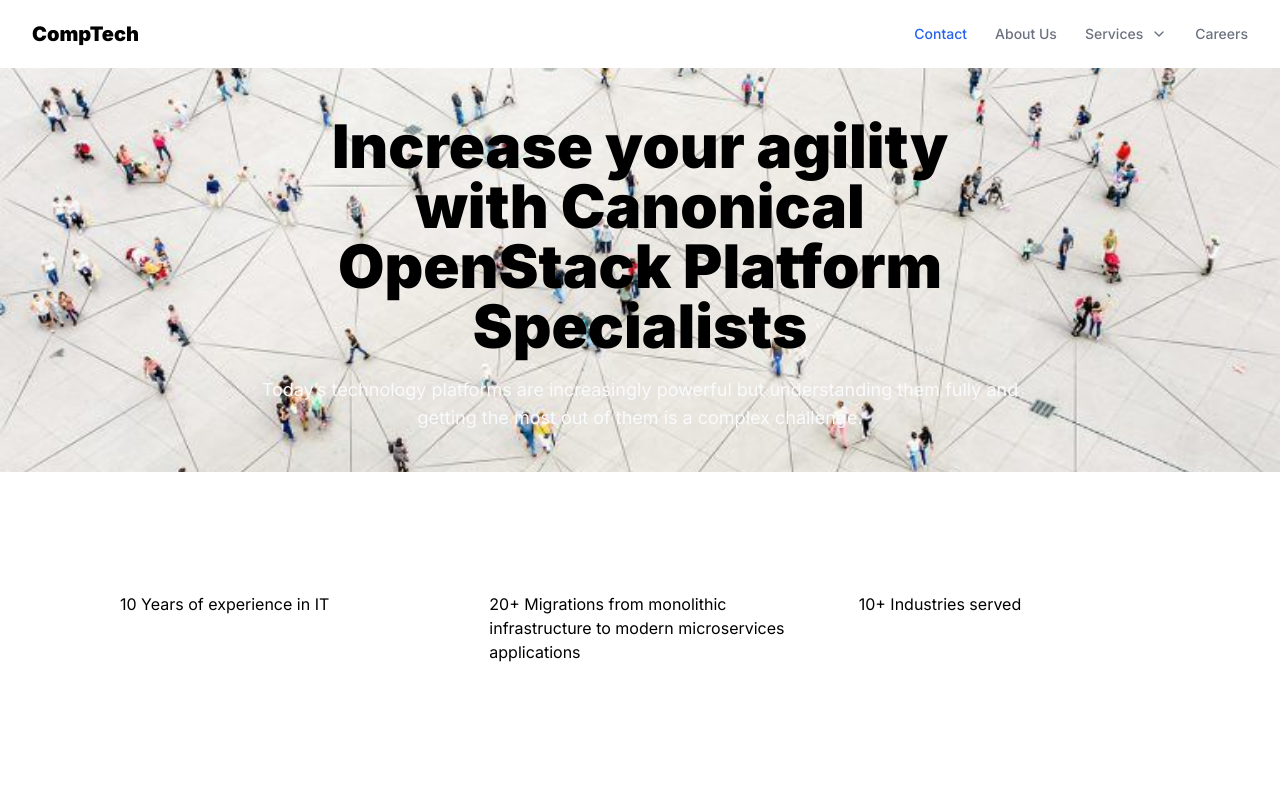
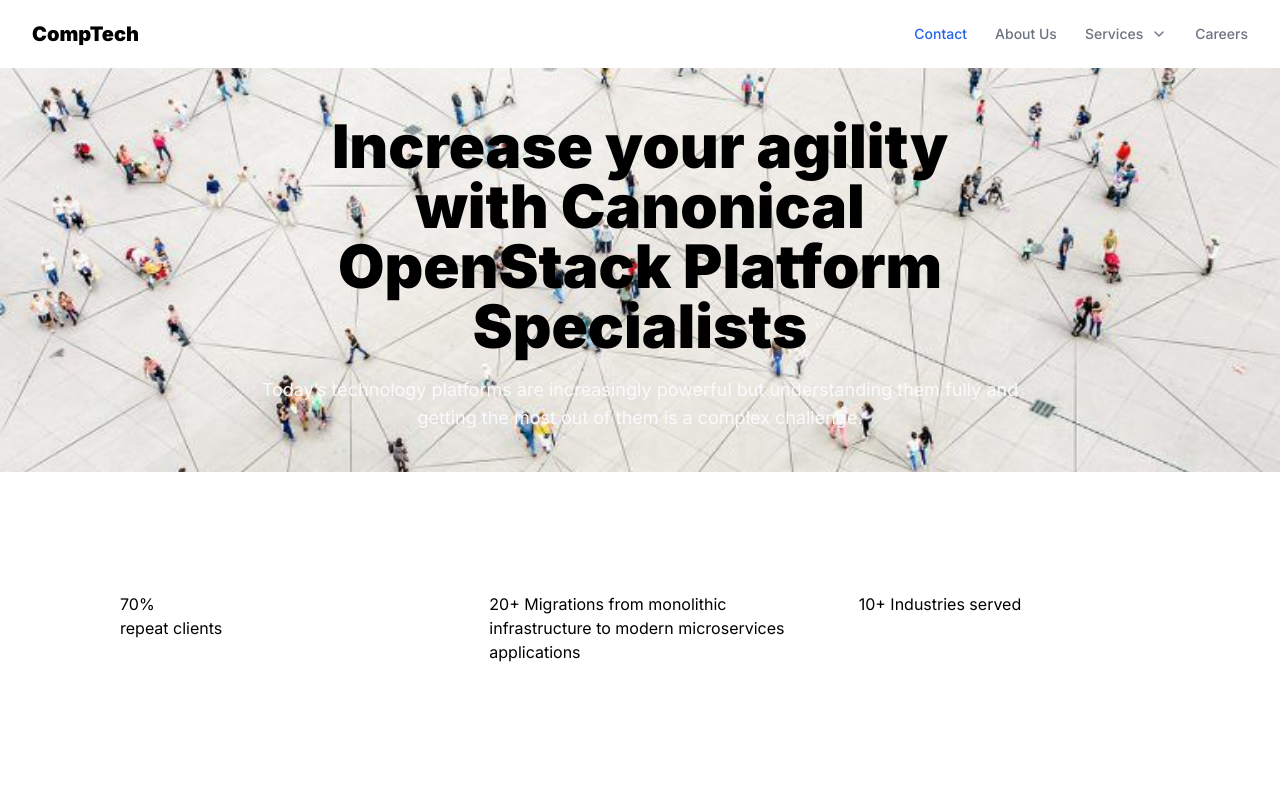
Before and after one commit to zeshaq/comptech-website-2024, a Next.js app: page /about_us in a window 1280 px wide. Shown: the top 800 px of the page. Built offline with nearby package versions, Linux system fonts and the light colour scheme.

Commit message:
Update page.tsx

```diff
--- a/app/about_us/page.tsx
+++ b/app/about_us/page.tsx
@@ -11,8 +11,7 @@
 <div className="grid grid-cols-3 gap-5 p-12 m-12 ">
 
 <div className="p-6">
-10
-Years of experience in IT
+<h1 className=" texr-2xl ">70%</h1> repeat clients
 </div>
 
 <div className="p-6">20+
```
